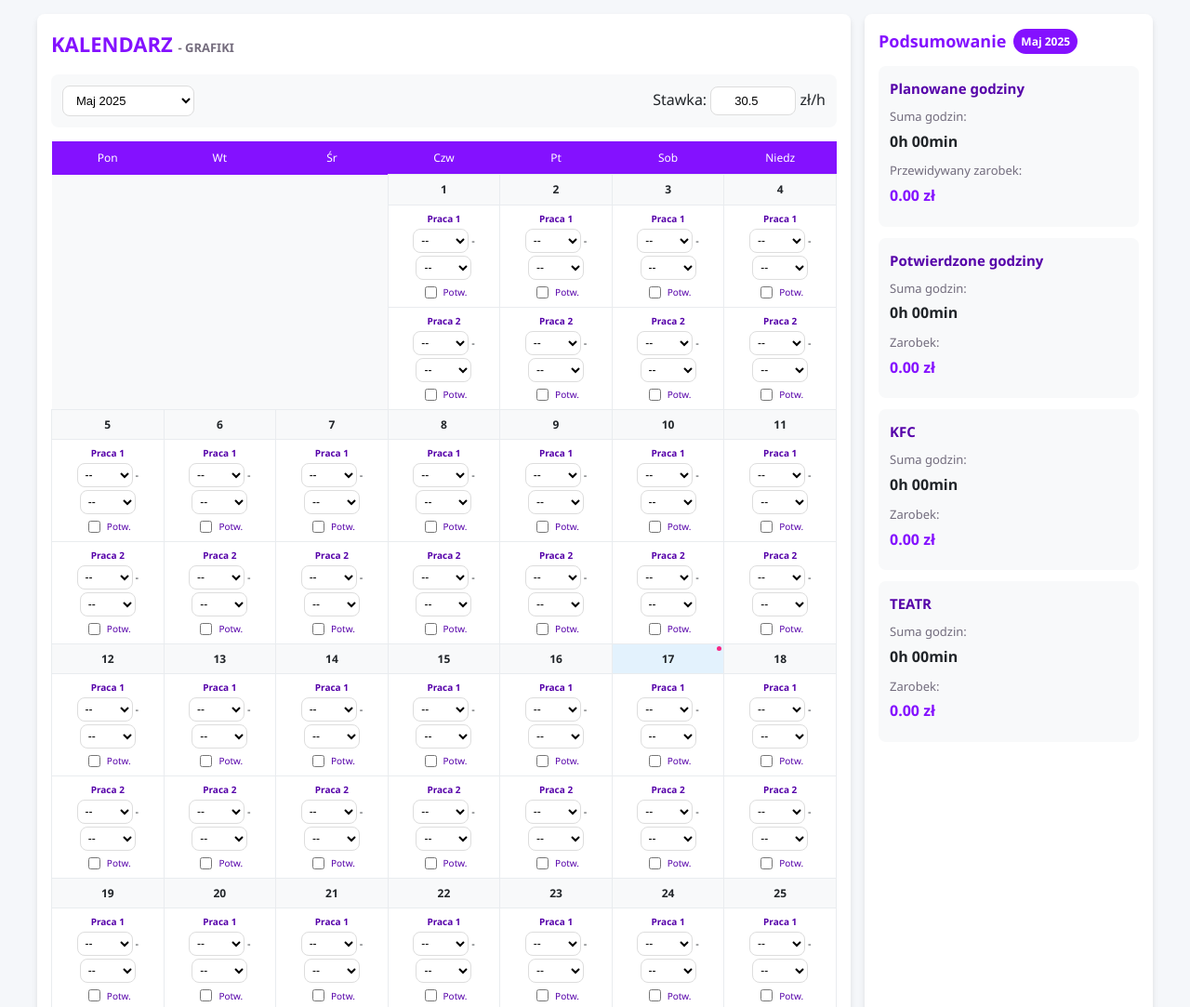
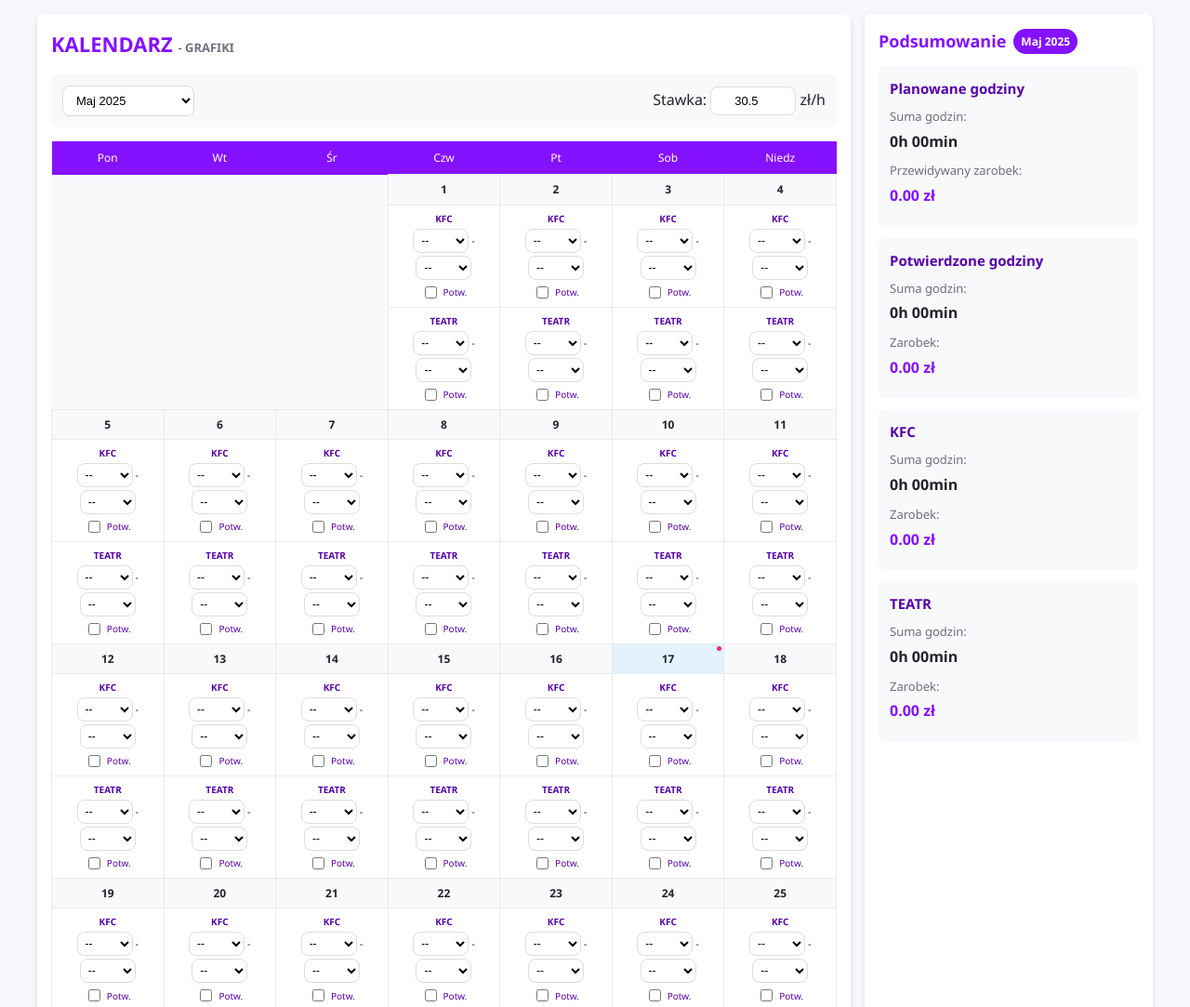
Before and after one commit to pytliis/index.html, a plain HTML site: page index.html in a window 1280 px wide. Shown: the top 1083 px of the page at 93% size. Drawn offline with Linux system fonts and the light colour scheme.

Commit message:
Update index.html

```diff
--- a/index.html
+++ b/index.html
@@ -463,7 +463,7 @@
             // Job label
             const jobLabel = document.createElement('div');
             jobLabel.className = 'job-label';
-            jobLabel.textContent = `Praca ${job}`;
+            jobLabel.textContent = `${job}`;
             container.appendChild(jobLabel);
 
             // Time selector
@@ -701,12 +701,12 @@
 
                         // Job 1 cell
                         const job1Cell = document.createElement('td');
-                        job1Cell.appendChild(createTimeSelectors(dayString, '1'));
+                        job1Cell.appendChild(createTimeSelectors(dayString, 'KFC'));
                         job1Row.appendChild(job1Cell);
 
                         // Job 2 cell
                         const job2Cell = document.createElement('td');
-                        job2Cell.appendChild(createTimeSelectors(dayString, '2'));
+                        job2Cell.appendChild(createTimeSelectors(dayString, 'TEATR'));
                         job2Row.appendChild(job2Cell);
 
                         date++;
```
